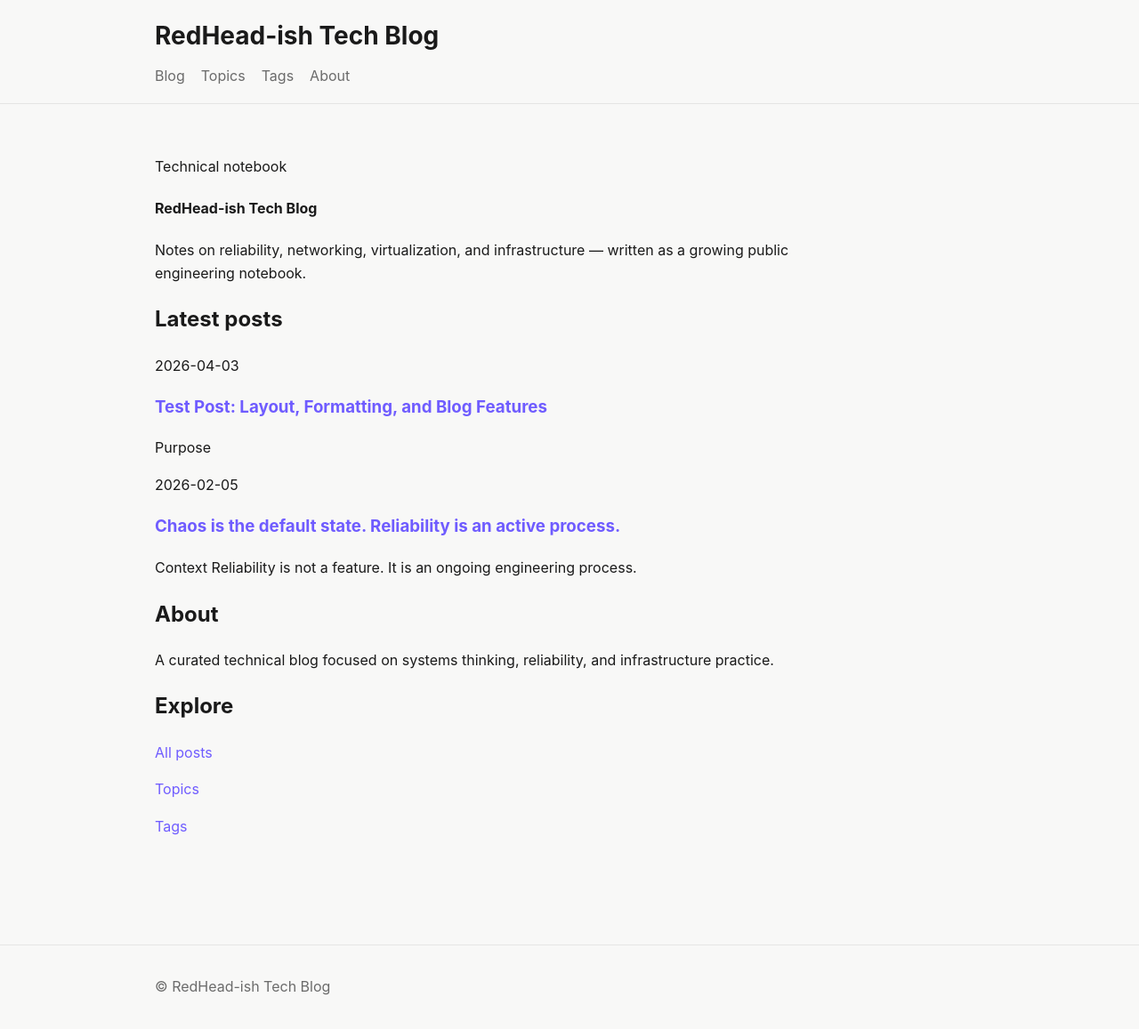
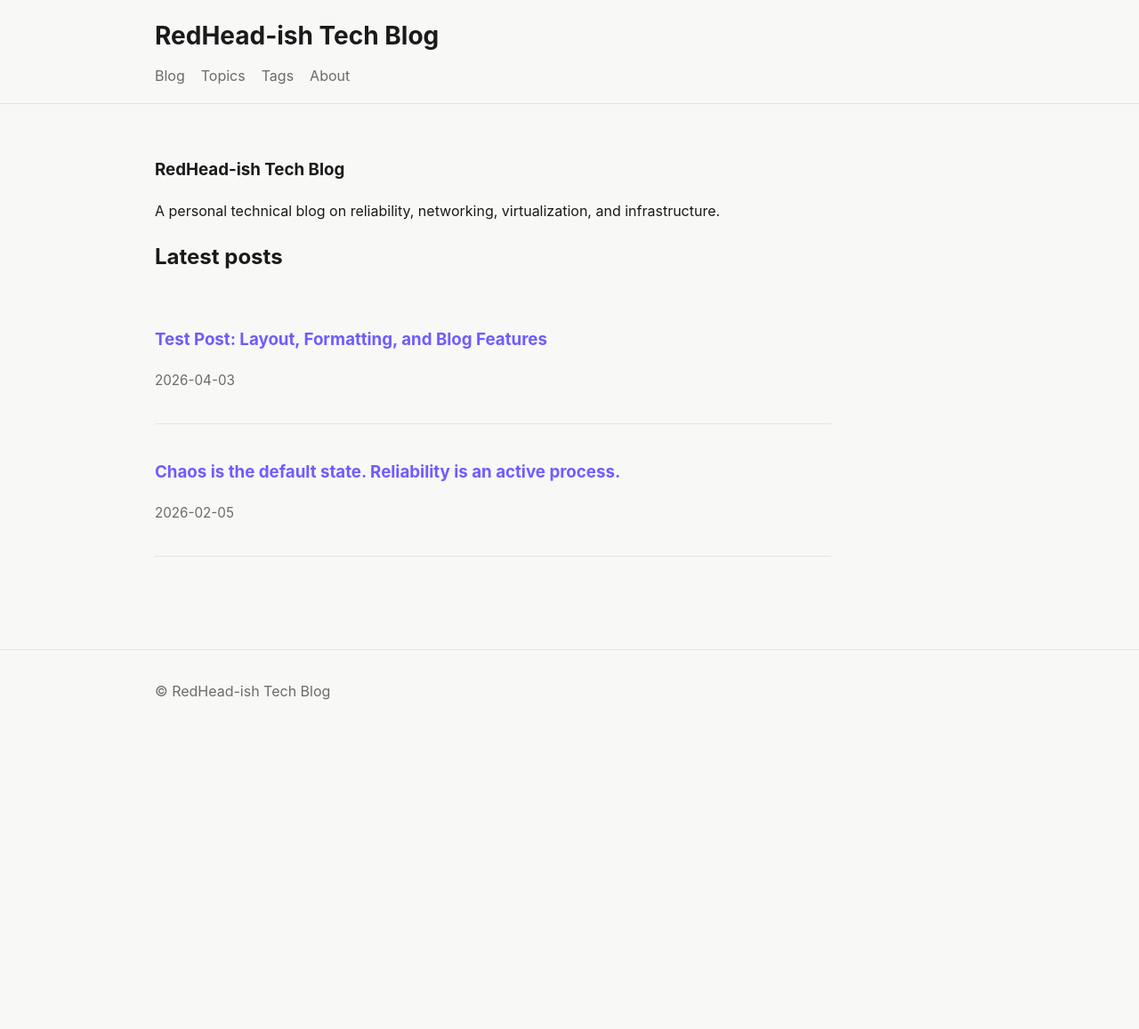
Before and after one commit to Redheadish/.github.io, a Jekyll site: the page built from index.md, in a window 1280 px wide. Shown: the whole page at 89% size. Built offline with Jekyll 4.4.1, drawn with Linux system fonts in a browser that asks for light colours; after the commit the page ends 900 px from its top, so only the background shows below that.

Commit message:
Revise index.md for improved layout and content
Updated the structure and content of the index page to enhance clarity and organization.

```diff
--- a/index.md
+++ b/index.md
@@ -3,44 +3,15 @@ layout: page
 title: ""
 ---
 
-<section class="hero">
-  <p class="eyebrow">Technical notebook</p>
-  <h1>RedHead-ish Tech Blog</h1>
-  <p class="hero-subtitle">
-    Notes on reliability, networking, virtualization, and infrastructure —
-    written as a growing public engineering notebook.
-  </p>
-</section>
+# RedHead-ish Tech Blog
 
-<section class="home-grid">
-  <div class="home-main">
-    <h2>Latest posts</h2>
+A personal technical blog on reliability, networking, virtualization, and infrastructure.
 
-    {% for post in site.posts limit:3 %}
-      <article class="post-card">
-        <p class="post-card-date">{{ post.date | date: "%Y-%m-%d" }}</p>
-        <h3><a href="{{ post.url | relative_url }}">{{ post.title }}</a></h3>
-        {% if post.excerpt %}
-          <p class="post-card-excerpt">{{ post.excerpt | strip_html | truncate: 150 }}</p>
-        {% endif %}
-      </article>
-    {% endfor %}
-  </div>
+## Latest posts
 
-  <aside class="home-side">
-    <div class="side-card">
-      <h2>About</h2>
-      <p>
-        A curated technical blog focused on systems thinking,
-        reliability, and infrastructure practice.
-      </p>
-    </div>
-
-    <div class="side-card">
-      <h2>Explore</h2>
-      <p><a href="{{ '/blog/' | relative_url }}">All posts</a></p>
-      <p><a href="{{ '/topics/' | relative_url }}">Topics</a></p>
-      <p><a href="{{ '/tags/' | relative_url }}">Tags</a></p>
-    </div>
-  </aside>
-</section>
+{% for post in site.posts limit:3 %}
+<div class="home-post-card">
+  <h3><a href="{{ post.url | relative_url }}">{{ post.title }}</a></h3>
+  <p class="blog-date">{{ post.date | date: "%Y-%m-%d" }}</p>
+</div>
+{% endfor %}
```
